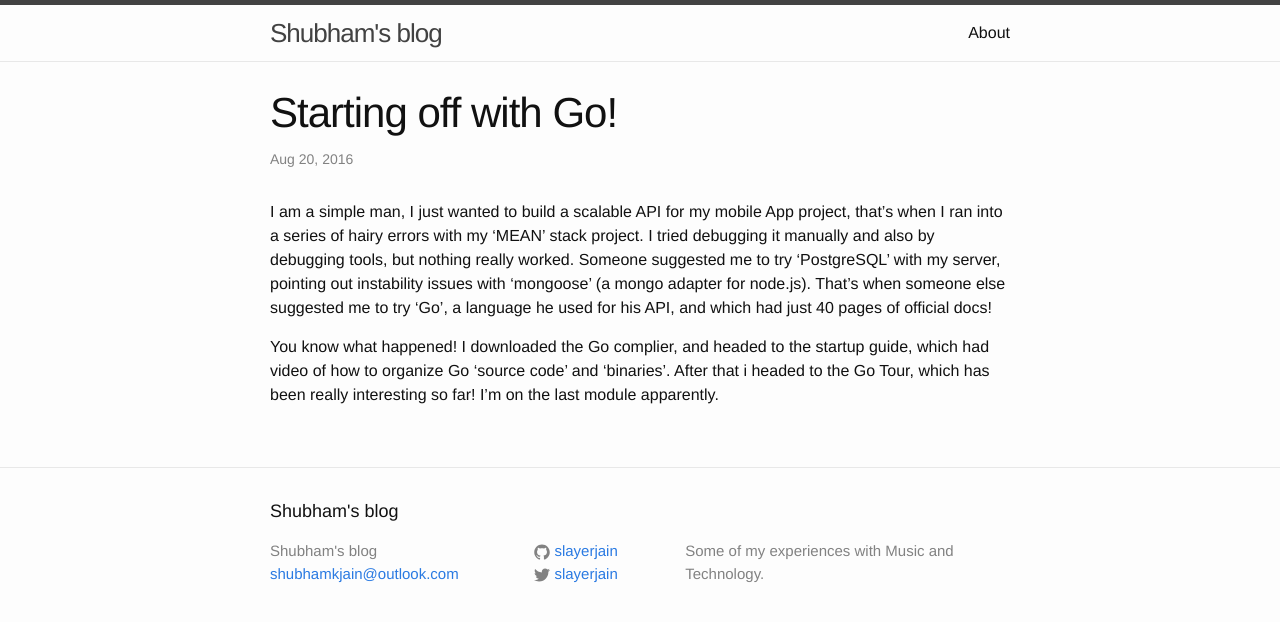
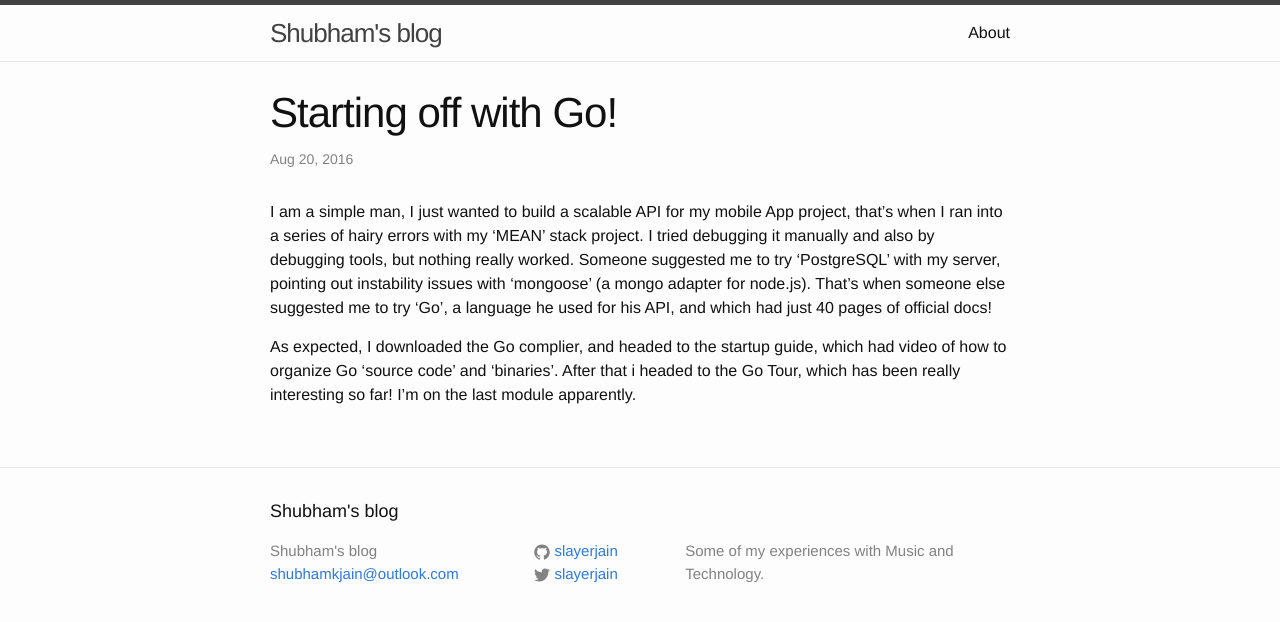
Before and after one commit to slayerjain/myblog, a Jekyll site: the page built from _posts/2016-08-21-Starting-up-with-Go.markdown, in a window 1280 px wide. Shown: the top 622 px of the page. Built offline with Jekyll 4.4.1, drawn with Linux system fonts in a browser that asks for light colours.

Commit message:
more correction

```diff
--- a/_posts/2016-08-21-Starting-up-with-Go.markdown
+++ b/_posts/2016-08-21-Starting-up-with-Go.markdown
@@ -7,4 +7,4 @@ categories: jekyll update
 
 I am a simple man, I just wanted to build a scalable API for my mobile App project, that's when I ran into a series of hairy errors with my 'MEAN' stack project. I tried debugging it manually and also by debugging tools, but nothing really worked. Someone suggested me to try 'PostgreSQL' with my server, pointing out instability issues with 'mongoose' (a mongo adapter for node.js). That's when someone else suggested me to try 'Go', a language he used for his API, and which had just 40 pages of official docs!
 
-You know what happened! I downloaded the Go complier, and headed to the startup guide, which had video of how to organize Go 'source code' and 'binaries'. After that i headed to the Go Tour, which has been really interesting so far! I'm on the last module apparently.
+As expected, I downloaded the Go complier, and headed to the startup guide, which had video of how to organize Go 'source code' and 'binaries'. After that i headed to the Go Tour, which has been really interesting so far! I'm on the last module apparently.
```
